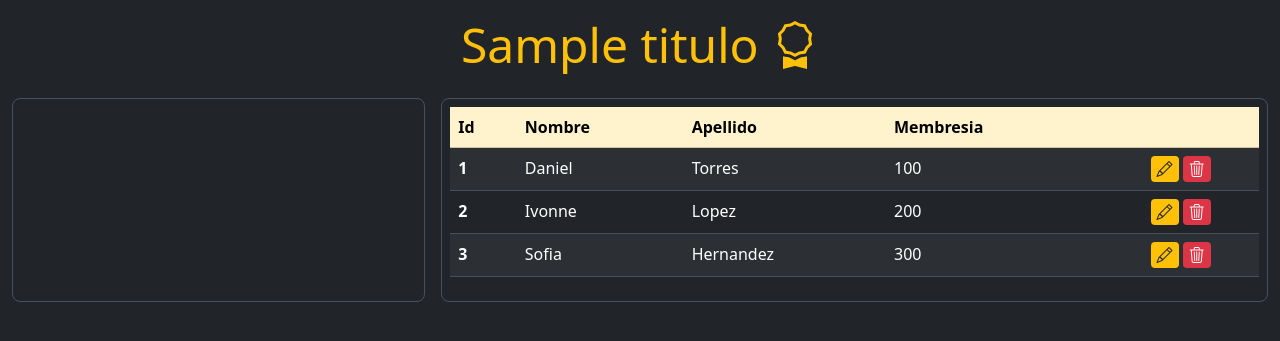
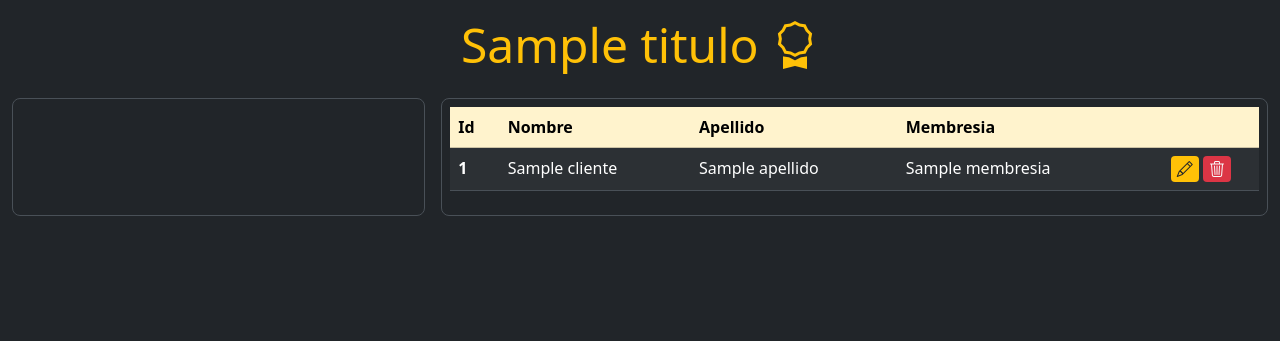
Before and after one commit to magutierrezhijosa/Curso-Python-IBM, a Flask app: template ManejoFlask/templates/index.html in a window 1280 px wide. Shown: the top 341 px of the page. Run offline with Flask 3, Linux system fonts and the light colour scheme; the template is opened without the code that fills it: most values are stand-ins (such as "Sample title", 1, 10 or a date in 2020); some libraries are stand-ins or nearby versions.

Commit message:
Tabla de clientes generada de manera dinamica con el contenido de la DB

```diff
--- a/ManejoFlask/app.py
+++ b/ManejoFlask/app.py
@@ -1,5 +1,7 @@
 # Importamos el paquete de flask y la clase de Flask
 from flask import Flask, render_template
+# Importamos la clase ClienteDAO
+from cliente_dao import ClienteDAO
 
 # Definimos la variable de app y lo asociamos al objeto Flask
 app = Flask(__name__)
@@ -14,7 +16,12 @@ titulo_app = "Zona Fit (GYM)"
 def inicio():
     # Es recomendable usar el metodo de logger para enviar informacion a la consola
     app.logger.debug("Entramos al path de inicio /")
-    return render_template("index.html", titulo=titulo_app)
+
+    # Recuperamos los clientes de la bd por medio de la clase ClienteDAO que tiene los metodos que necesitamos
+    clientes_db = ClienteDAO.seleccionar()
+
+
+    return render_template("index.html", titulo=titulo_app, clientes=clientes_db)
 
 # Ejecutamos el programa principal
 if __name__ == "__main__":
--- a/ManejoFlask/templates/index.html
+++ b/ManejoFlask/templates/index.html
@@ -50,41 +50,19 @@
                     <!-- Ahora vamos a ir rellenando el body de la tabla con cada row -->
                     <tbody>
                         <!-- Primera fila con los valores de el primer cliente -->
+                         <!-- Creamos un bucle for y usamos parametros que le enviamos al index.html  -->
+                        {% for cliente in clientes%}
                         <tr>
-                            <th scope="row">1</th>
-                            <td>Daniel</td>
-                            <td>Torres</td>
-                            <td>100</td>
+                            <th scope="row">{{cliente.id}}</th>
+                            <td>{{cliente.nombre}}</td>
+                            <td>{{cliente.apellido}}</td>
+                            <td>{{cliente.membresia}}</td>
                             <td class="text-center">
                                 <button class="rounded-1 bg-warning text-dark" style="border: none"><i class="bi bi-pencil"></i></button>
                                 <button class="rounded-1 bg-danger text-light" style="border: none"><i class="bi bi-trash3"></i></button>
                             </td>
                         </tr>
-
-                        <!-- Segunda fila con los valores de el primer cliente -->
-                        <tr>
-                            <th scope="row">2</th>
-                            <td>Ivonne</td>
-                            <td>Lopez</td>
-                            <td>200</td>
-                            <td class="text-center">
-                                <button class="rounded-1 bg-warning text-dark" style="border: none"><i class="bi bi-pencil"></i></button>
-                                <button class="rounded-1 bg-danger text-light" style="border: none"><i class="bi bi-trash3"></i></button>
-                            </td>
-                        </tr>
-
-                        <!-- Tercera fila con los valores de el primer cliente -->
-                        <tr>
-                            <th scope="row">3</th>
-                            <td>Sofia</td>
-                            <td>Hernandez</td>
-                            <td>300</td>
-                            <td class="text-center">
-                                <button class="rounded-1 bg-warning text-dark" style="border: none"><i class="bi bi-pencil"></i></button>
-                                <button class="rounded-1 bg-danger text-light" style="border: none"><i class="bi bi-trash3"></i></button>
-                            </td>
-                        </tr>
-
+                        {% endfor %}
 
                     </tbody>
 
```
Also changed, not shown: ManejoFlask/cliente_dao.py (+4 -4 lines).
